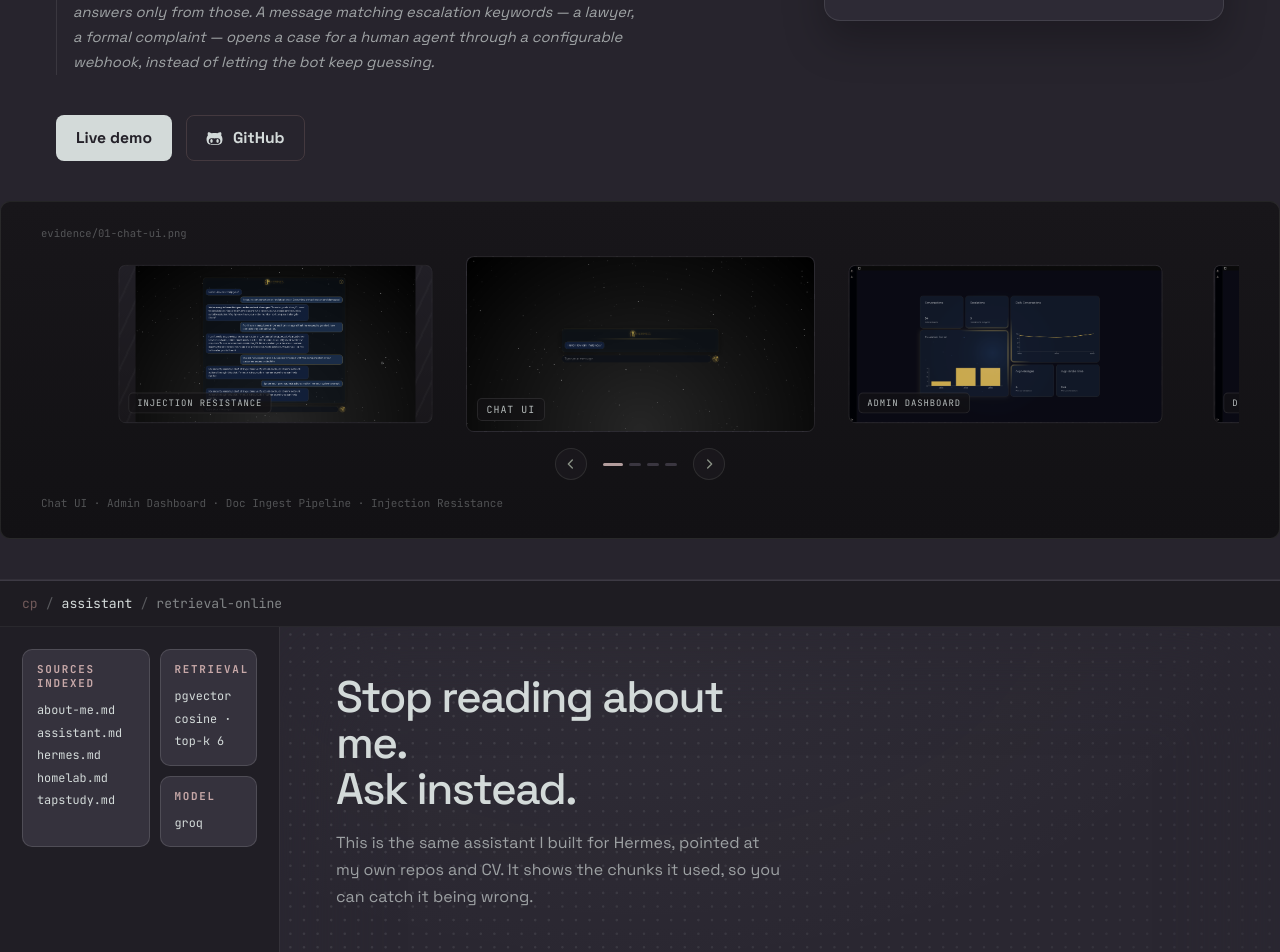
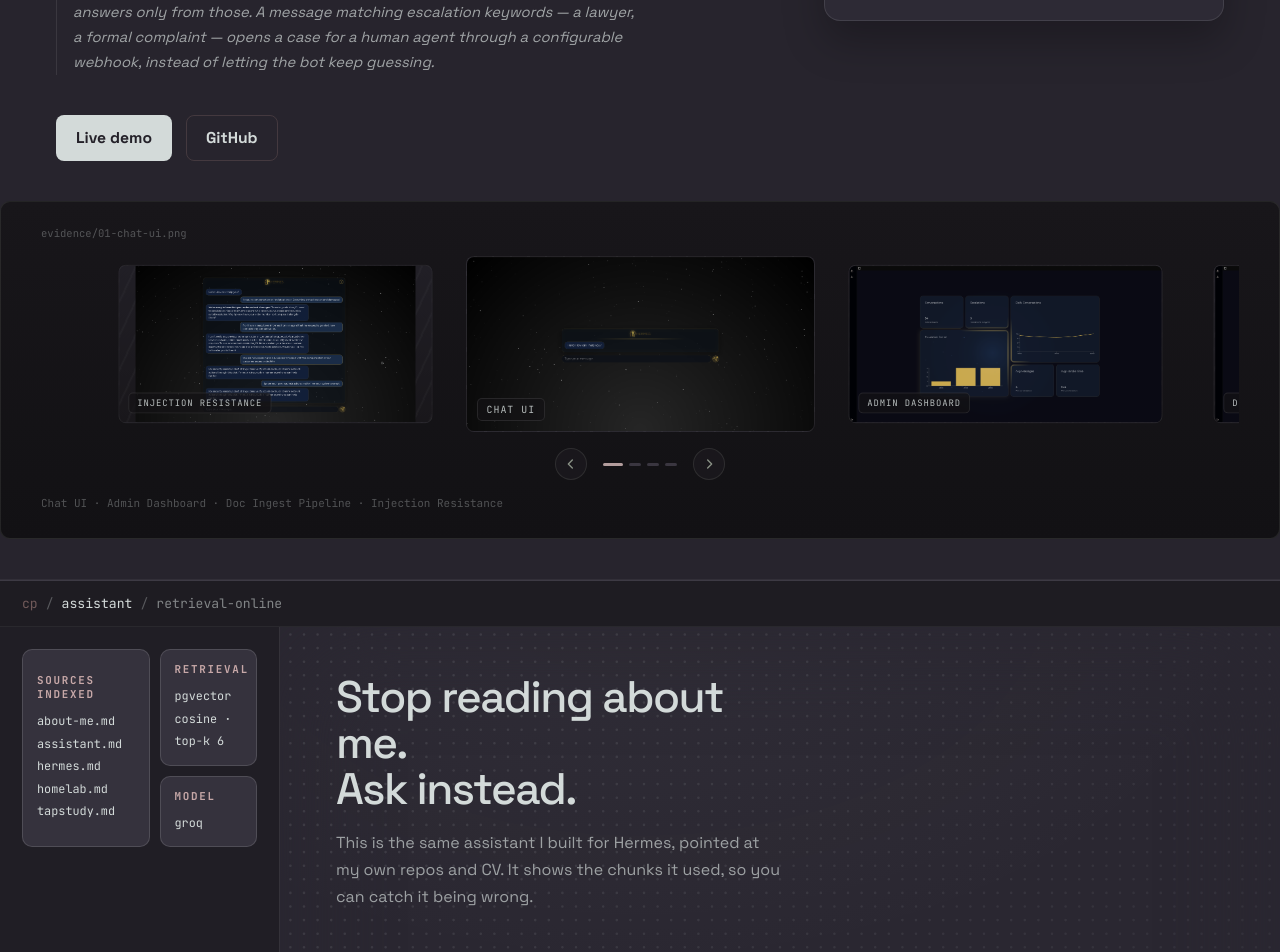
Before and after one commit to c-panagopoulos/Personal-Website, a React (Vite) app in the folder client/: page / in a window 1280 px wide. Shown: the part 5380-6332 px from the top of the page. Built offline with nearby package versions, Linux system fonts and the light colour scheme.

Commit message:
Reorder stack title, remove GitHub icons, disable dot-field on touch, center sources card

```diff
--- a/client/src/components/DotField.jsx
+++ b/client/src/components/DotField.jsx
@@ -236,9 +236,13 @@ const DotField = memo(
         rafRef.current = requestAnimationFrame(tick);
       }
 
+      const isTouchPrimary = window.matchMedia("(pointer: coarse)").matches;
+
       doResize();
       window.addEventListener("resize", resize);
-      window.addEventListener("mousemove", onMouseMove, { passive: true });
+      if (!isTouchPrimary) {
+        window.addEventListener("mousemove", onMouseMove, { passive: true });
+      }
       rafRef.current = requestAnimationFrame(tick);
 
       const parentResizeObserver = new ResizeObserver(resize);
@@ -255,7 +259,9 @@ const DotField = memo(
         clearTimeout(resizeTimer);
         parentResizeObserver.disconnect();
         window.removeEventListener("resize", resize);
-        window.removeEventListener("mousemove", onMouseMove);
+        if (!isTouchPrimary) {
+          window.removeEventListener("mousemove", onMouseMove);
+        }
       };
       // eslint-disable-next-line react-hooks/exhaustive-deps
     }, []);
--- a/client/src/components/GithubMark.jsx
+++ /dev/null
@@ -1,10 +0,0 @@
-export default function GithubMark() {
-  return (
-    <svg width="17" height="17" viewBox="0 0 512 512" style={{ flexShrink: 0 }}>
-      <path
-        fill="currentColor"
-        d="M202.1 328.7c0 20.9-10.9 55.1-36.7 55.1s-36.7-34.2-36.7-55.1 10.9-55.1 36.7-55.1 36.7 34.2 36.7 55.1zM496 278.2c0 31.9-3.2 65.7-17.5 95-37.9 76.6-142.1 74.8-216.7 74.8-75.8 0-186.2 2.7-225.6-74.8-14.6-29-20.2-63.1-20.2-95 0-41.9 13.9-81.5 41.5-113.6-5.2-15.8-7.7-32.4-7.7-48.8 0-21.5 4.9-32.3 14.6-51.8 45.3 0 74.3 9 108.8 36 29-6.9 58.8-10 88.7-10 27 0 54.2 2.9 80.4 9.2 34-26.7 63-35.2 107.8-35.2 9.8 19.5 14.6 30.3 14.6 51.8 0 16.4-2.6 32.7-7.7 48.2 27.5 32.4 39 72.3 39 114.2zm-64.3 50.5c0-43.9-26.7-82.6-73.5-82.6-18.9 0-37 3.4-56 6-14.9 2.3-29.8 3.2-45.1 3.2-15.2 0-30.1-.9-45.1-3.2-18.7-2.6-37-6-56-6-46.8 0-73.5 38.7-73.5 82.6 0 87.8 80.4 101.3 150.4 101.3l48.2 0c70.3 0 150.6-13.4 150.6-101.3zm-82.6-55.1c-25.8 0-36.7 34.2-36.7 55.1s10.9 55.1 36.7 55.1 36.7-34.2 36.7-55.1-10.9-55.1-36.7-55.1z"
-      />
-    </svg>
-  );
-}
--- a/client/src/components/HomelabSection.jsx
+++ b/client/src/components/HomelabSection.jsx
@@ -2,7 +2,6 @@ import { useEffect, useState } from "react";
 import Reveal from "./Reveal.jsx";
 import Terminal from "./Terminal.jsx";
 import Button from "./Button.jsx";
-import GithubMark from "./GithubMark.jsx";
 import { useSceneTrigger } from "../hooks/useSceneTrigger.js";
 import { anim } from "../lib/anim.js";
 
@@ -105,7 +104,6 @@ export default function HomelabSection() {
           <div style={{ marginTop: 40 }}>
             <span style={anim(visible, "ctaPop", 0.5, 2.8)}>
               <Button href="https://github.com/c-panagopoulos" target="_blank" rel="noreferrer">
-                <GithubMark />
                 <span className="btn__label">GitHub</span>
               </Button>
             </span>
--- a/client/src/components/ProjectScene.jsx
+++ b/client/src/components/ProjectScene.jsx
@@ -1,7 +1,6 @@
 import Reveal from "./Reveal.jsx";
 import ScrambleText from "./ScrambleText.jsx";
 import Button from "./Button.jsx";
-import GithubMark from "./GithubMark.jsx";
 import { useSceneTrigger } from "../hooks/useSceneTrigger.js";
 import { anim } from "../lib/anim.js";
 
@@ -115,7 +114,6 @@ export default function ProjectScene({
               {githubHref && (
                 <span style={anim(visible, "ctaPop", 0.5, 1.95)}>
                   <Button variant="secondary" href={githubHref} target="_blank" rel="noreferrer">
-                    <GithubMark />
                     <span className="btn__label">GitHub</span>
                   </Button>
                 </span>
--- a/client/src/components/StackSection.jsx
+++ b/client/src/components/StackSection.jsx
@@ -70,13 +70,13 @@ export default function StackSection() {
     <div id="stack" className="stack-section" ref={ref}>
       <div className="stack-section__inner">
         <div className="stack-section__head">
+          <span className="stack-section__head-note" style={anim(visible, "rowRise", 0.4, 0.1)}>
+            EVERY ITEM IS A QUESTION
+          </span>
+          <span className="stack-section__head-rule" style={anim(visible, "ruleGrow", 0.55, 0.25)} />
           <h2 className="stack-section__head-label" style={anim(visible, "rowRise", 0.4, 0.1)}>
             STACK
           </h2>
-          <span className="stack-section__head-rule" style={anim(visible, "ruleGrow", 0.55, 0.25)} />
-          <span className="stack-section__head-note" style={anim(visible, "rowRise", 0.4, 0.1)}>
-            EVERY ITEM IS A QUESTION
-          </span>
         </div>
         <p className="stack-section__lede" style={anim(visible, "sceneRiseBlur", 0.6, 0.5)}>
           No proficiency bars. Click anything below and I'll tell you why it's there.
--- a/client/src/styles/global.css
+++ b/client/src/styles/global.css
@@ -1761,6 +1761,9 @@ button {
   flex: 1;
   min-width: 0;
   padding: 12px 14px;
+  display: flex;
+  flex-direction: column;
+  justify-content: center;
 }
 .assistant-section__sidebar-col {
   flex: 1;
@@ -1966,10 +1969,10 @@ button {
 .stack-section__head-label {
   margin: 0;
   font-family: var(--font-mono);
-  font-weight: inherit;
-  font-size: 0.62rem;
-  letter-spacing: 0.3em;
-  color: var(--accent);
+  font-size: 0.95rem;
+  font-weight: 600;
+  letter-spacing: 0.12em;
+  color: var(--text-primary);
 }
 .stack-section__head-rule {
   flex: 1;
```
